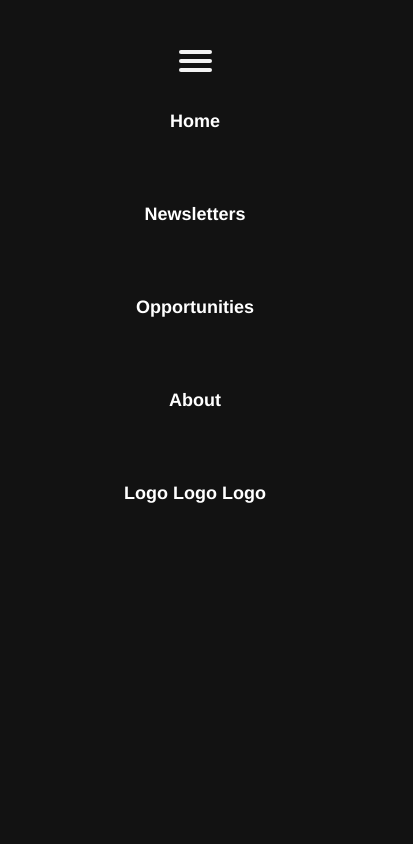
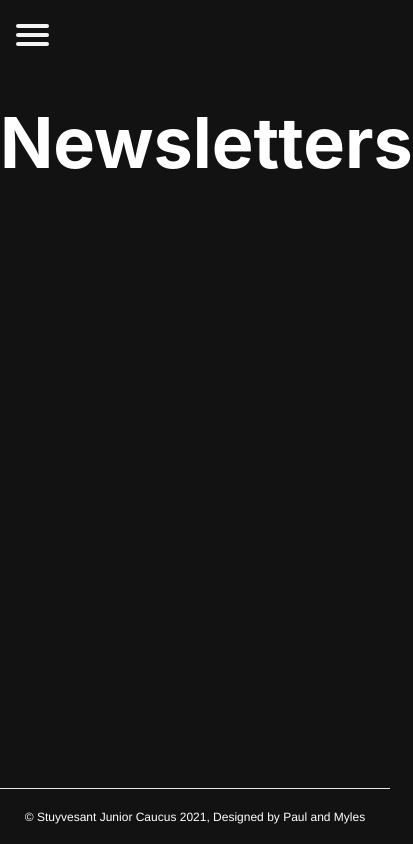
Before and after one commit to stuysu/senior.stuysu.org.2024, a Next.js app: page /newsletters in a window 390 px wide. Shown: the whole page, 413 px wide, since content can reach past the window. Built offline with nearby package versions, Linux system fonts and the light colour scheme.

Commit message:
built mobile nav

```diff
--- a/components/Navbar.js
+++ b/components/Navbar.js
@@ -1,20 +1,33 @@
 import Link from 'next/link'
 
 export default function Navbar({ }) {
-    return <nav className="main-nav">
-    <input type="checkbox" className="input" />
-      <div className="mobile-menu-toggle">
-        <span></span>
-        <span></span>
-        <span></span>
+    return <>
+    <nav className="main-nav">
+      <Link className="main-link" href="/"><a>Home</a></Link>
+      <Link className="main-link" href="/newsletters"><a>Newsletters</a></Link>
+      <Link className="main-link" href="/opportunities"><a>Opportunities</a></Link>
+      <Link className="main-link" href="/about"><a>About</a></Link>
+      <a>Logo Logo Logo</a>
+    </nav>
+
+    <nav className="mobile-nav" role="navigation">
+      <div id="menuToggle">
+          <input type="checkbox" />
+          <span></span>
+          <span></span>
+          <span></span>
+          <ul id="menu">
+            <Link className="main-link" href="/"><li><a>Home</a></li></Link>
+            <Link className="main-link" href="/newsletters"><li><a>Newsletters</a></li></Link>
+            <Link className="main-link" href="/opportunities"><li><a>Opportunities</a></li></Link>
+            <Link className="main-link" href="/about"><li><a>About</a></li></Link>
+            <li><a>Logo Logo Logo</a></li>
+          </ul>
       </div>
-    <Link className="main-link" href="/"><a>Home</a></Link>
-    <Link className="main-link" href="/newsletters"><a>Newsletters</a></Link>
-    <Link className="main-link" href="/opportunities"><a>Opportunities</a></Link>
-    <Link className="main-link" href="/about"><a>About</a></Link>
-    <a>Logo Logo Logo</a>
-    {/* <a className="mobile-nav-burger">
-      <i class="fa fa-bars"></i>
-    </a> */}
-  </nav>;
+      {/* <div className="nav-title-m" id="nav-m">
+          <Link href={"/"}><div className="link-txt" id="special">StuyMUN</div></Link>
+          <Link href={"/"}>{FilledImage}</Link>
+      </div> */}
+    </nav>
+    </>;
 }
--- a/styles/Home.module.scss
+++ b/styles/Home.module.scss
@@ -25,6 +25,7 @@
     filter: brightness(0) invert(1);
     background-color: transparent;
   }
+  overflow-x: hidden;
   position: relative;
   width: 97%;
   margin: auto;
--- a/styles/globals.scss
+++ b/styles/globals.scss
@@ -15,17 +15,11 @@ a {
   background-color: #121212;
   color: white;
   box-sizing: border-box;
-  overflow: hidden;
+  // overflow-x: hidden;
 }
-
 .main-nav {
   a {
     padding-inline: 2em;
-  }
-  .mobile-nav-burger {
-    font-size: 1.2em;
-    display: block;
-    margin-top: 10px;
   }
   padding-block: 1em;
   display: flex;
@@ -41,30 +35,73 @@ a {
     font-size: 18px;
   }
 }
+.mobile-nav {
+	display: none;
+}
 @media (max-width: 830px) {
-  .main-link {
+  .main-nav {
     display: none;
   }
-  .mobile-menu-toggle {
-    display: block !important;
-  }
-  .main-nav {
-    a {
-      padding-block: 2em;
-    }
-    position: absolute;
-    width: 100%;
-    height: 100%;
-    z-index: 1;
-    // display: none;
-    flex-direction: column;
-    text-align: left;
-    justify-content: left;
-    align-items: left;
-  }
-}
-.mobile-menu-toggle span {
-  display: block;
+  .mobile-nav {
+		.nav-title-m a {
+			img {
+				margin-right: 2rem;
+			}
+			display: inline-block;
+		}
+		display: inline-block;
+    margin-top: -5px;
+	}
+	div#special.link-txt {
+		margin-bottom: 0.7rem;
+	}
+	#menuToggle
+	{
+  width: 100vw;
+	padding: 1rem;
+	padding-top: 1.8rem;
+	float: left;
+	display: block;
+	position: relative;
+	top: 0px;
+	right: 0px;
+
+	z-index: 1;
+
+	-webkit-user-select: none;
+	user-select: none;
+	}
+	#menuToggle a
+	{
+	text-decoration: none;
+	color: var(--link-color);
+
+	transition: color 0.3s ease;
+	}
+	#menuToggle a:hover
+	{
+	color: var(--link-color-hover);
+	}
+	#menuToggle input
+	{
+	margin-top: 1.8rem;
+	display: block;
+	width: 60px;
+	height: 42px;
+	position: absolute;
+	top: -7px;
+	left: -5px;
+
+	cursor: pointer;
+
+	opacity: 0;
+	z-index: 2;
+
+	-webkit-touch-callout: none;
+	}
+	#menuToggle span
+	{
+	display: block;
 	width: 33px;
 	height: 4px;
 	margin-bottom: 5px;
@@ -72,7 +109,6 @@ a {
 
 	background: #f3f3f3;
 	border-radius: 3px;
-  transform: translate(0%, 50%);
 
 	z-index: 1;
 
@@ -81,43 +117,68 @@ a {
 	transition: transform 0.5s cubic-bezier(0.77,0.2,0.05,1.0),
 				background 0.5s cubic-bezier(0.77,0.2,0.05,1.0),
 				opacity 0.55s ease;
-}
-.input {
-  opacity: 0;
-  width: 33px;
-  height: 24px;
-  transform: translate(107%);
-  z-index: 2;
-}
-.input:checked {
-  .main-nav {
-    display: none;
-  }
-}
-.mobile-menu-toggle span:first-child
+	}
+
+	#menuToggle span:first-child
 	{
 	transform-origin: 0% 0%;
 	}
 
-	.mobile-menu-toggle span:nth-last-child(2)
+	#menuToggle span:nth-last-child(2)
 	{
 	transform-origin: 0% 100%;
 	}
-	.input:checked ~ .mobile-menu-toggle span
+	#menuToggle input:checked ~ span
 	{
 	opacity: 1;
-	transform: rotate(25deg) translate(-3px, -7px);
+	transform: rotate(45deg) translate(-2px, -1px);
 	background: #3F8FDE;
 	}
-	.input:checked ~ .mobile-menu-toggle span:nth-last-child(3)
+	#menuToggle input:checked ~ span:nth-last-child(3)
 	{
 	opacity: 0;
 	transform: rotate(0deg) scale(0.2, 0.2);
 	}
-	.input:checked ~ .mobile-menu-toggle span:nth-last-child(2)
+	#menuToggle input:checked ~ span:nth-last-child(2)
 	{
-	transform: rotate(-15deg) translate(0, -1px);
+	transform: rotate(-45deg) translate(0, -1px);
 	}
+	#menu
+	{
+	top: 0px;
+	margin-left: -20px;
+	position: absolute;
+	width: 100vw !important;
+	height: 49em !important;
+	padding: 50px;
+
+	background: #121212;
+	list-style-type: none;
+	-webkit-font-smoothing: antialiased;
+
+	transform-origin: 0% 0%;
+	transform: translate(-100%, 0);
+
+	transition: transform 0.5s cubic-bezier(0.77,0.2,0.05,1.0);
+	}
+	#menu li
+	{
+  cursor: pointer;
+	padding: 10px 0;
+	font-size: 22px;
+	}
+	#menuToggle input:checked ~ ul
+	{
+	transform: none;
+	}
+	.mobile-nav .nav-title-m {
+		top: 0px;
+		right: 0px;
+	}
+	.mobile-nav {
+		margin-bottom: -18px;
+	}
+}
 .footer {
   position: absolute;
   bottom: 0;
```
